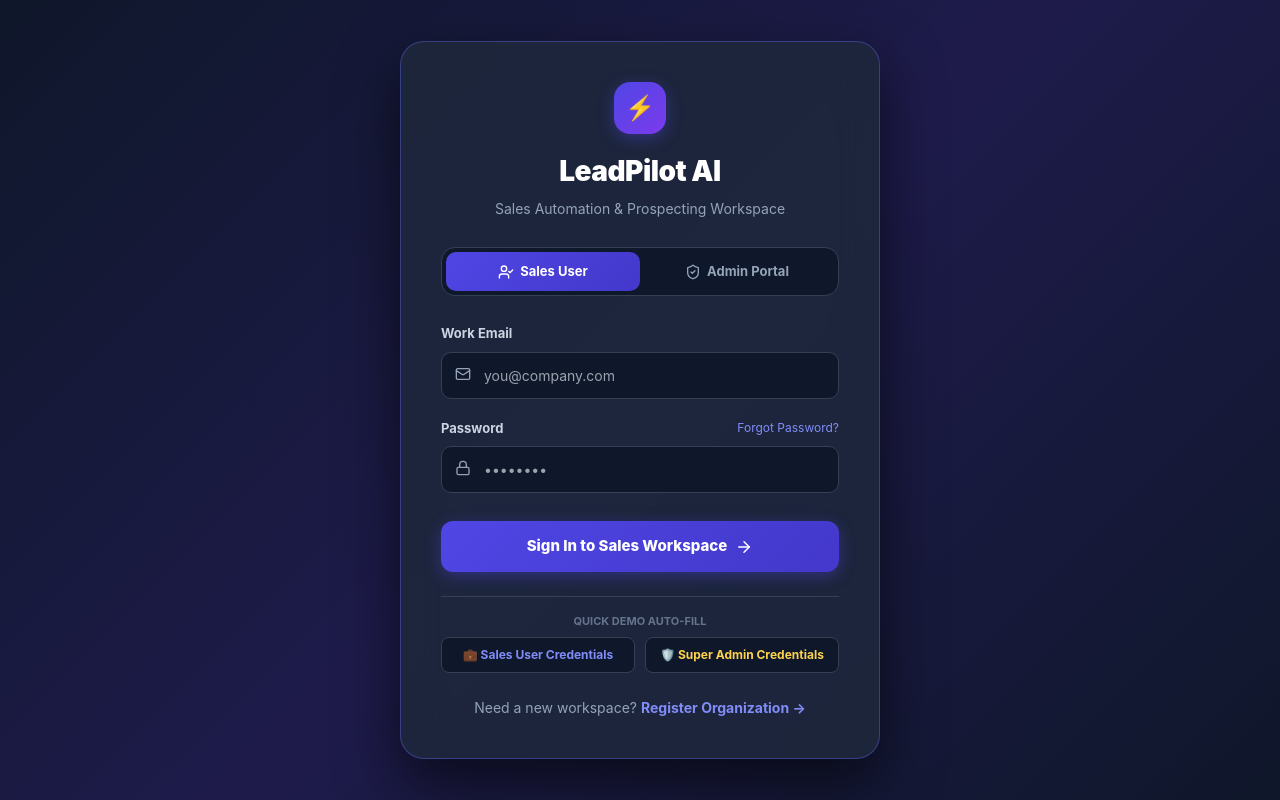
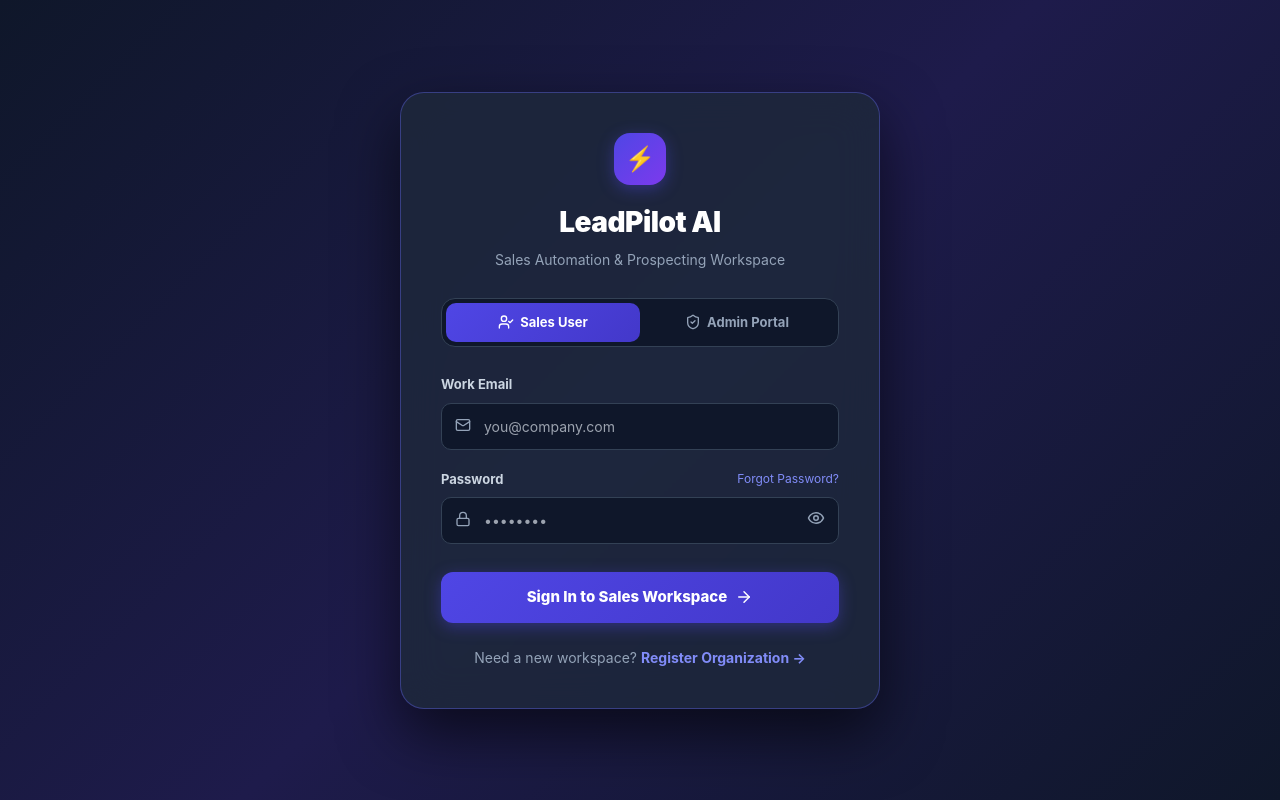
Before and after one commit to M-Numan12/leadpilot-ai, a Next.js app in the folder client/: page /login in a window 1280 px wide. Built offline with nearby package versions, Linux system fonts and the light colour scheme; no server answers.

Commit message:
feat: Add Eye/EyeOff password visibility toggle icon, default blank login inputs, and remove auto-fill buttons

```diff
--- a/client/src/app/(auth)/login/page.tsx
+++ b/client/src/app/(auth)/login/page.tsx
@@ -4,12 +4,13 @@ import React, { useState } from 'react';
 import Link from 'next/link';
 import { useRouter } from 'next/navigation';
 import { useAuth } from '@/context/AuthContext';
-import { ShieldCheck, UserCheck, Lock, Mail, ArrowRight, AlertCircle } from 'lucide-react';
+import { ShieldCheck, UserCheck, Lock, Mail, ArrowRight, AlertCircle, Eye, EyeOff } from 'lucide-react';
 
 export default function LoginPage() {
   const [role, setRole] = useState<'user' | 'admin'>('user');
   const [email, setEmail] = useState('');
   const [password, setPassword] = useState('');
+  const [showPassword, setShowPassword] = useState(false);
   const [error, setError] = useState('');
   const [loading, setLoading] = useState(false);
   const { login } = useAuth();
@@ -18,14 +19,10 @@ export default function LoginPage() {
   const handleRoleSwitch = (selectedRole: 'user' | 'admin') => {
     setRole(selectedRole);
     setError('');
-    if (selectedRole === 'admin') {
-      setEmail('admin@leadpilot-ai.online');
-      setPassword('SuperAdmin2026!');
-    } else {
-      setEmail('');
-      setPassword('');
-    }
+    setEmail('');
+    setPassword('');
   };
+
 
 
   const handleSubmit = async (e: React.FormEvent) => {
@@ -233,14 +230,14 @@ export default function LoginPage() {
             <div style={{ position: 'relative' }}>
               <Lock size={16} style={{ position: 'absolute', left: '14px', top: '14px', color: '#94a3b8' }} />
               <input
-                type="password"
+                type={showPassword ? 'text' : 'password'}
                 required
                 value={password}
                 onChange={(e) => setPassword(e.target.value)}
                 placeholder="••••••••"
                 style={{
                   width: '100%',
-                  padding: '12px 16px 12px 42px',
+                  padding: '12px 42px 12px 42px',
                   borderRadius: '10px',
                   background: '#0f172a',
                   border: '1px solid #334155',
@@ -250,6 +247,27 @@ export default function LoginPage() {
                   boxSizing: 'border-box'
                 }}
               />
+              <button
+                type="button"
+                onClick={() => setShowPassword(!showPassword)}
+                title={showPassword ? "Hide Password" : "Show Password"}
+                style={{
+                  position: 'absolute',
+                  right: '14px',
+                  top: '12px',
+                  background: 'none',
+                  border: 'none',
+                  color: '#94a3b8',
+                  cursor: 'pointer',
+                  padding: 0,
+                  display: 'flex',
+                  alignItems: 'center',
+                  justifyContent: 'center',
+                  transition: 'color 0.2s ease'
+                }}
+              >
+                {showPassword ? <EyeOff size={18} /> : <Eye size={18} />}
+              </button>
             </div>
           </div>
 
@@ -280,26 +298,6 @@ export default function LoginPage() {
           </button>
         </form>
 
-        {/* Demo Quick Fill Buttons */}
-        <div style={{ marginTop: '24px', paddingTop: '16px', borderTop: '1px solid #334155', display: 'flex', flexDirection: 'column', gap: '8px', textAlign: 'center' }}>
-          <span style={{ fontSize: '11px', fontWeight: '700', color: '#64748b', textTransform: 'uppercase' }}>Quick Demo Auto-Fill</span>
-          <div style={{ display: 'flex', gap: '10px' }}>
-            <button
-              type="button"
-              onClick={() => handleRoleSwitch('user')}
-              style={{ flex: 1, padding: '8px', borderRadius: '8px', background: '#0f172a', border: '1px solid #334155', color: '#818cf8', fontSize: '12px', fontWeight: '700', cursor: 'pointer' }}
-            >
-              💼 Sales User Credentials
-            </button>
-            <button
-              type="button"
-              onClick={() => handleRoleSwitch('admin')}
-              style={{ flex: 1, padding: '8px', borderRadius: '8px', background: '#0f172a', border: '1px solid #334155', color: '#fcd34d', fontSize: '12px', fontWeight: '700', cursor: 'pointer' }}
-            >
-              🛡️ Super Admin Credentials
-            </button>
-          </div>
-        </div>
 
         {/* Footer Link */}
         <div style={{ marginTop: '24px', textAlign: 'center', fontSize: '14px', color: '#94a3b8' }}>
```
